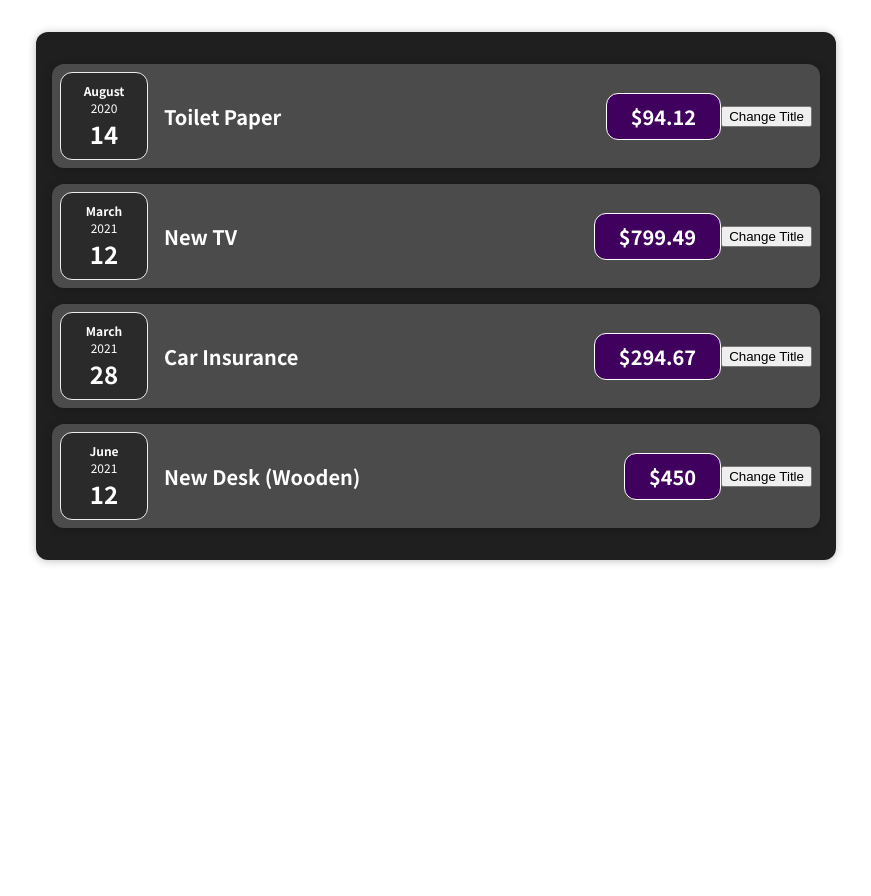
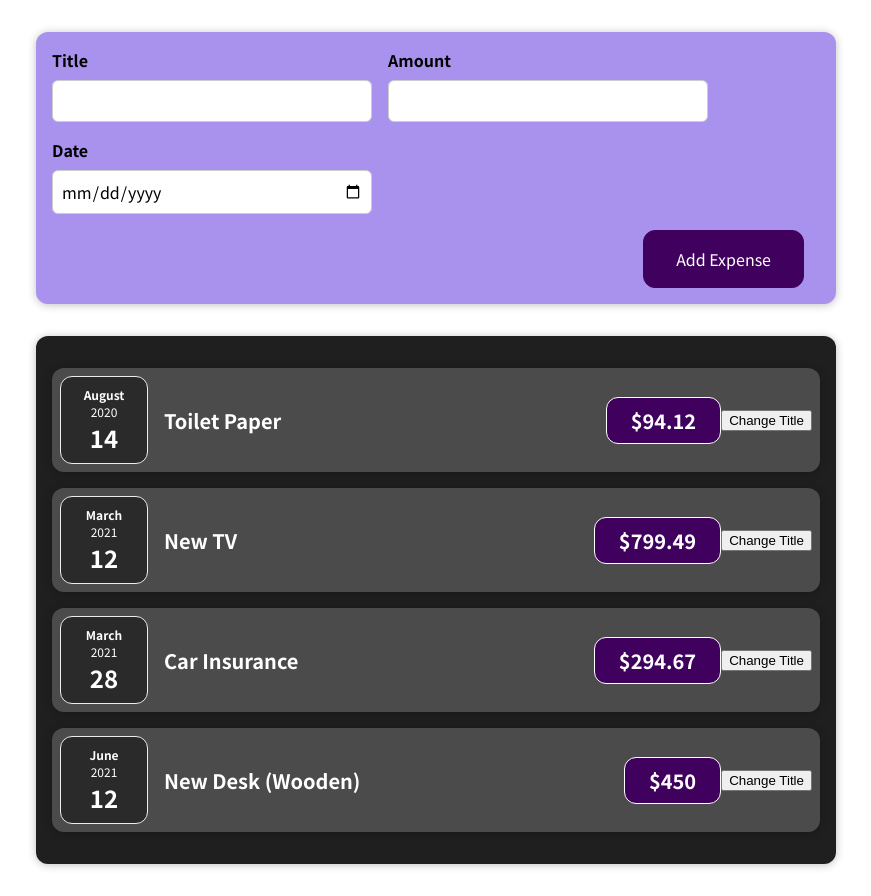
Before and after one commit to 09eric09/expense-tracker, a React (Create React App) app: page / in a window 1280 px wide. Shown: the whole page, without its empty margins (204-1075 px from the left). Before the commit the page ends 800 px from the top, so only its background shows below. Built offline with nearby package versions, Linux system fonts and the light colour scheme.

Commit message:
created the form for user input/adding expenses

```diff
--- a/src/App.js
+++ b/src/App.js
@@ -1,4 +1,5 @@
 import Expenses from "./components/Expenses/Expenses";
+import NewExpense from "./components/NewExpense/NewExpense";
 
 function App() {
   const expenses = [
@@ -25,6 +26,7 @@ function App() {
 
   return (
     <div>
+      <NewExpense/>
       <Expenses expenses={expenses}/>
     </div>
   );
--- /dev/null
+++ b/src/components/NewExpense/ExpenseForm.css
@@ -0,0 +1,26 @@
+.new-expense__controls {
+    display: flex;
+    flex-wrap: wrap;
+    gap: 1rem;
+    margin-bottom: 1rem;
+    text-align: left;
+  }
+
+  .new-expense__control label {
+    font-weight: bold;
+    margin-bottom: 0.5rem;
+    display: block;
+  }
+
+  .new-expense__control input {
+    font: inherit;
+    padding: 0.5rem;
+    border-radius: 6px;
+    border: 1px solid #ccc;
+    width: 20rem;
+    max-width: 100%;
+  }
+
+  .new-expense__actions {
+    text-align: right;
+  }
--- /dev/null
+++ b/src/components/NewExpense/ExpenseForm.js
@@ -0,0 +1,33 @@
+import React from 'react';
+import './ExpenseForm.css';
+
+const ExpenseForm = () => {
+  return (
+    <div>
+        <form>
+            <div className="new-expense__controls">
+                <div className="new-expense__control">
+                <label>Title</label>
+                <input type="text"/>
+                </div>
+
+                <div className="new-expense__control">
+                <label>Amount</label>
+                <input type="number" min="0.01" step="0.01"/>
+                </div>
+
+                <div className="new-expense__control">
+                <label>Date</label>
+                <input type="date" min="2019-01-01" max="2022-12-31"/>
+                </div>
+
+            </div>
+            <div className="new-expense__actions">
+                <button type="submit">Add Expense</button>
+            </div>
+        </form>
+    </div>
+  )
+}
+
+export default ExpenseForm;
--- /dev/null
+++ b/src/components/NewExpense/NewExpense.css
@@ -0,0 +1,38 @@
+.new-expense {
+    background-color: #a892ee;
+    padding: 1rem;
+    margin: 2rem auto;
+    width: 50rem;
+    max-width: 95%;
+    border-radius: 12px;
+    text-align: center;
+    box-shadow: 0 1px 8px rgba(0, 0, 0, 0.25);
+  }
+
+  .new-expense button {
+    font: inherit;
+    cursor: pointer;
+    padding: 1rem 2rem;
+    border: 1px solid #40005d;
+    background-color: #40005d;
+    color: white;
+    border-radius: 12px;
+    margin-right: 1rem;
+  }
+
+  .new-expense button:hover,
+  .new-expense button:active {
+    background-color: #510674;
+    border-color: #510674;
+  }
+
+  .new-expense button.alternative {
+    color: #220131;
+    border-color: transparent;
+    background-color: transparent;
+  }
+
+  .new-expense button.alternative:hover,
+  .new-expense button.alternative:active {
+    background-color: #ddb3f8;
+  }
--- /dev/null
+++ b/src/components/NewExpense/NewExpense.js
@@ -0,0 +1,13 @@
+import React from 'react';
+import ExpenseForm from './ExpenseForm';
+import './NewExpense.css';
+
+const NewExpense = () => {
+  return (
+    <div className="new-expense">
+        <ExpenseForm/>
+    </div>
+  )
+}
+
+export default NewExpense;
```
